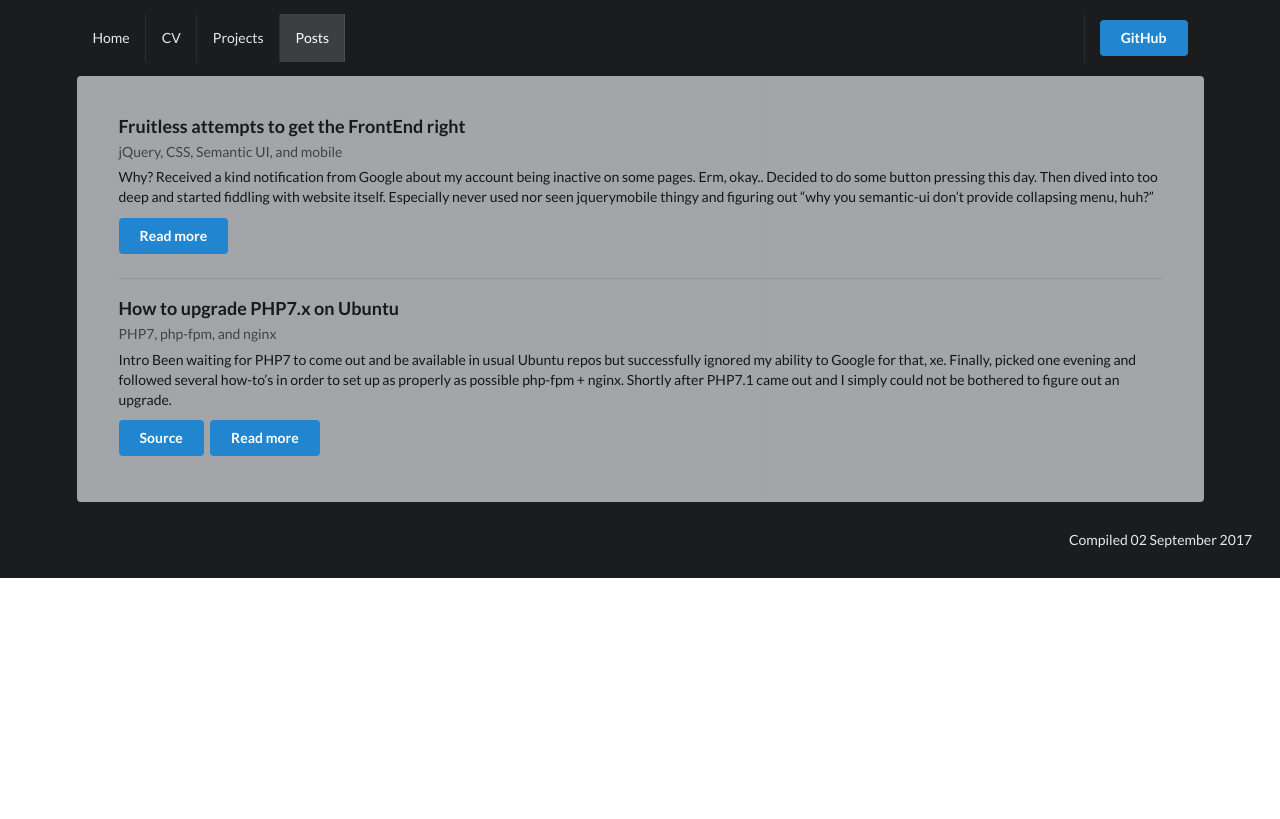
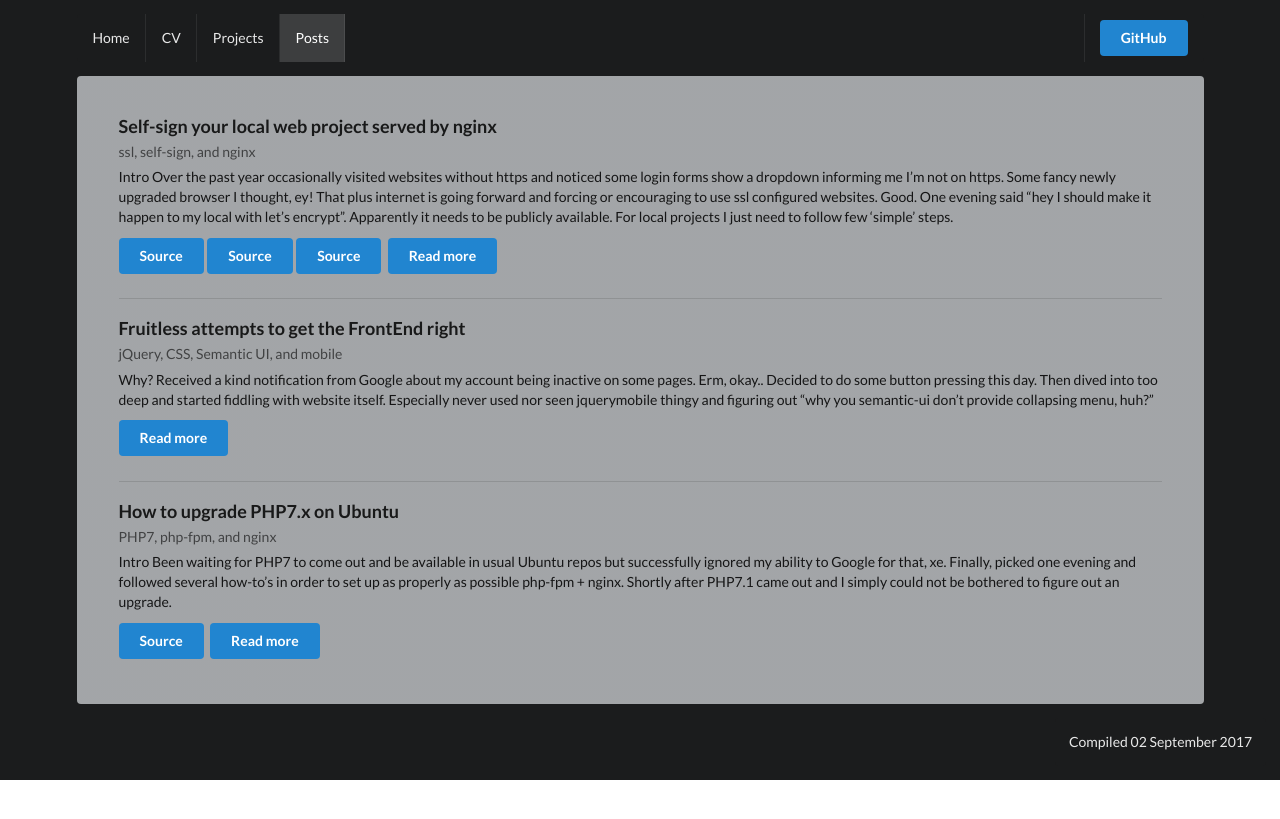
Before and after one commit to doncem/doncem.github.io, a Jekyll site: the page built from posts.html, in a window 1280 px wide. Shown: the top 819 px of the page. Built offline with Jekyll 4.4.1, drawn with Linux system fonts in a browser that asks for light colours; nearby versions of some CDN libraries.

Commit message:
adding post about self-signed certificate

```diff
--- a/_posts/2017-04-08-how-to-upgrade-php7.x-on-ubuntu.md
+++ b/_posts/2017-04-08-how-to-upgrade-php7.x-on-ubuntu.md
@@ -5,7 +5,8 @@ tags:
   - PHP7
   - php-fpm
   - nginx
-source: https://www.thinkingmedia.ca/2017/02/how-to-upgrade-php-7-0-to-php-7-1-on-ubuntu/
+sources:
+  - https://www.thinkingmedia.ca/2017/02/how-to-upgrade-php-7-0-to-php-7-1-on-ubuntu/
 ---
 
 ## Intro
--- /dev/null
+++ b/_posts/2017-09-02-self-sign-your-local-project.md
@@ -0,0 +1,100 @@
+---
+layout: home
+title: Self-sign your local web project served by nginx
+tags:
+  - ssl
+  - self-sign
+  - nginx
+sources:
+  - https://devcenter.heroku.com/articles/ssl-certificate-self
+  - https://www.digitalocean.com/community/tutorials/how-to-secure-nginx-with-let-s-encrypt-on-ubuntu-16-04
+  - https://letsecure.me/secure-web-deployment-with-lets-encrypt-and-nginx/
+---
+
+## Intro
+Over the past year occasionally visited websites without https and noticed some login forms show a dropdown informing me I'm not on https.
+Some fancy newly upgraded browser I thought, ey!
+That plus internet is going forward and forcing or encouraging to use ssl configured websites. Good.
+One evening said "hey I should make it happen to my local with let's encrypt".
+Apparently it needs to be publicly available.
+For local projects I just need to follow few 'simple' steps.
+
+## Steps
+
+### Let's create self-signed certificate
+
+{% highlight shell %}
+$ openssl genrsa -des3 -passout pass:password -out server.pass.key 2048
+$ openssl rsa -passin pass:password -in server.pass.key -out server.key
+$ rm server.pass.key
+$ openssl req -new -key server.key -out server.csr
+...
+A challenge password []:
+...
+$ openssl x509 -req -sha256 -days 365 -in server.csr -signkey server.key -out server.crt
+{% endhighlight %}
+
+For password challenge can leave blank and just hit enter.
+
+### Extra certificate
+
+{% highlight shell %}
+$ sudo openssl dhparam -out /etc/ssl/certs/dhparam.pem 2048
+{% endhighlight %}
+
+### Nginx configuration
+
+{% highlight nginx %}
+server {
+    listen 80;
+    listen [::]:80;
+    listen 443 ssl http2;
+
+    root /path/to/root;
+    index index.php index.html index.htm;
+
+    server_name domain.local *.domain.local;
+
+    add_header Strict-Transport-Security "max-age=31557600; includeSubDomains";
+    add_header X-Content-Type-Options "nosniff" always;
+    add_header X-Frame-Options "SAMEORIGIN" always;
+    add_header X-Xss-Protection "1";
+    add_header Content-Security-Policy "default-src 'self'; script-src 'self' *.google-analytics.com *.googleapis.com; style-src 'self' *.googleapis.com; font-src 'self' data: fonts.gstatic.com";
+    add_header Referrer-Policy origin-when-cross-origin;
+
+    ssl_certificate /etc/ssl/certs/server.crt;
+    ssl_certificate_key /etc/ssl/private/server.key;
+    ssl_ciphers 'ECDHE-ECDSA-AES256-GCM-SHA384:ECDHE-RSA-AES256-GCM-SHA384:ECDHE-ECDSA-CHACHA20-POLY1305:ECDHE-RSA-CHACHA20-POLY1305:ECDHE-ECDSA-AES128-GCM-SHA256:ECDHE-RSA-AES128-GCM-SHA256:ECDHE-ECDSA-AES256-SHA384:ECDHE-RSA-AES256-SHA384:ECDHE-ECDSA-AES128-SHA256:ECDHE-RSA-AES128-SHA256';
+    ssl_prefer_server_ciphers On;
+    ssl_dhparam /etc/ssl/certs/dhparam.pem;
+    ssl_protocols TLSv1.2;
+    ssl_trusted_certificate /etc/ssl/certs/server.crt;
+    ssl_stapling on;
+    ssl_stapling_verify on;
+
+    access_log /var/log/nginx/server.local/access.log;
+    error_log /var/log/nginx/server.local/error.log;
+
+
+    location / {
+        if ($scheme = http) {
+            return 301 https://$server_name$request_uri;
+        }
+
+        try_files $uri $uri/ /index.php$is_args$args;
+    }
+
+    location ~ \.php$ {
+        fastcgi_split_path_info ^(.+\.php)(/.+)$;
+        # NOTE: You should have "cgi.fix_pathinfo = 0;" in php.ini
+
+        # With php7.1-fpm:
+        fastcgi_pass unix:/run/php/php7.1-fpm-server.local.sock;
+
+        fastcgi_index index.php;
+        include fastcgi_params;
+
+        fastcgi_param SCRIPT_FILENAME $document_root/$fastcgi_script_name;
+    }
+}
+{% endhighlight %}
--- a/posts.html
+++ b/posts.html
@@ -14,7 +14,7 @@ title: Posts
         <div class="description">{{ post.excerpt | strip_html }}</div>
         <div class="extra">
           <div class="ui left floated">
-            {% if post.source %}<a class="ui primary button" href="{{ post.source }}" target="_blank">Source</a>{% endif %}
+            {% for source in post.sources %}<a class="ui primary button" href="{{ source }}" target="_blank">Source</a>{% endfor %}
             <a class="ui primary button" href="{{ post.url }}">Read more</a>
           </div>
         </div>
```
Also changed, not shown: _projects/xframe.md (+1 -0 lines).
